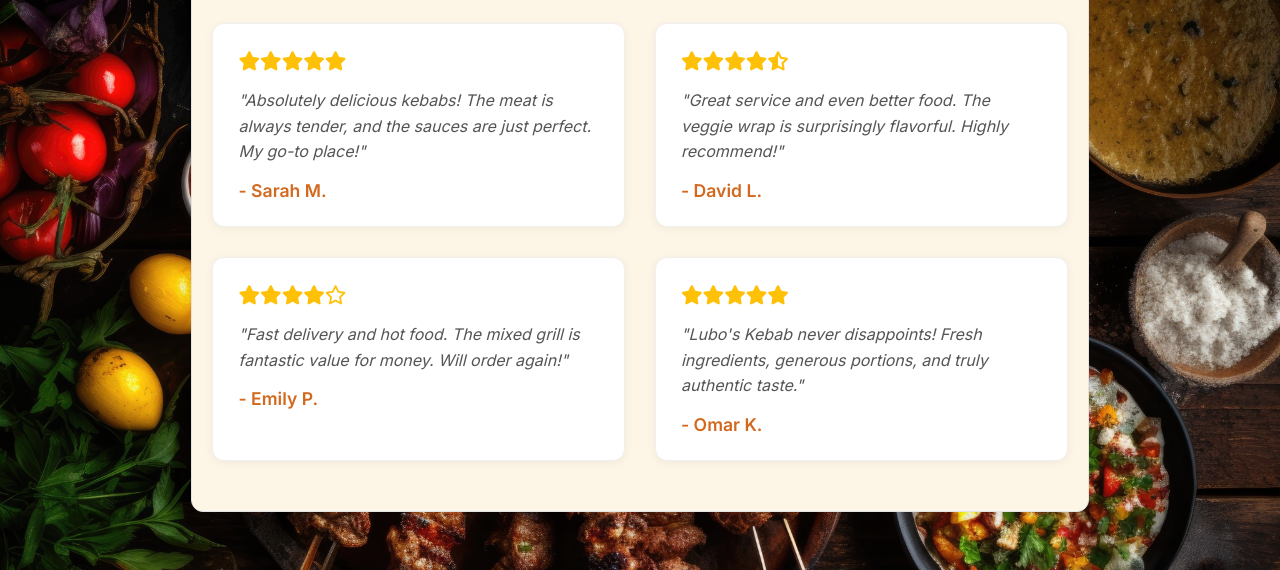
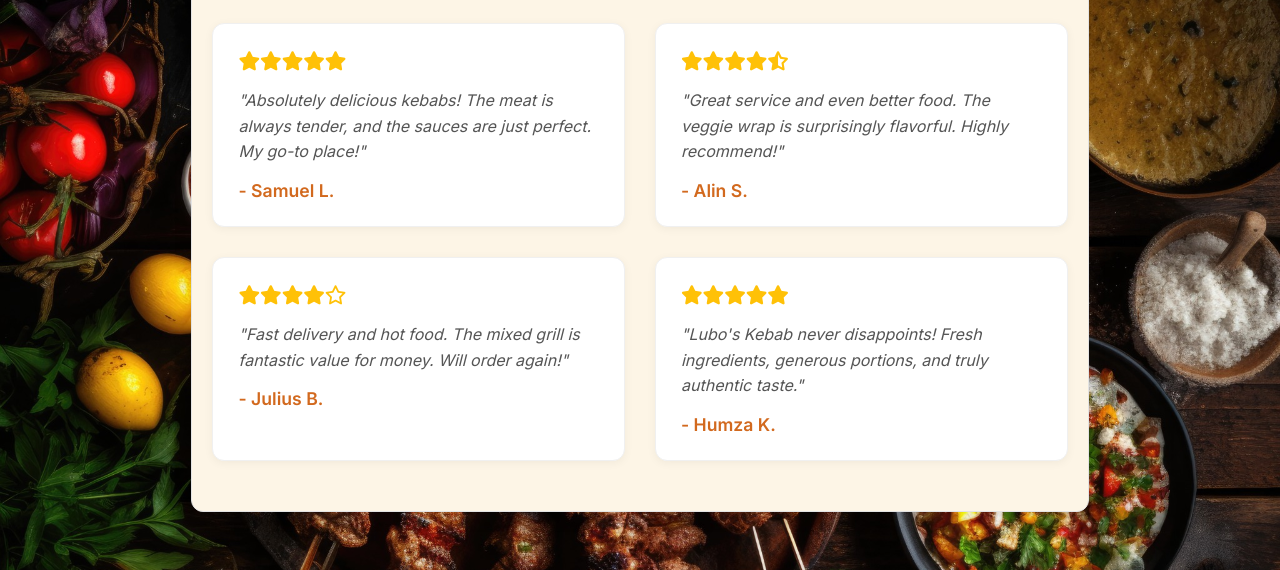
Before and after one commit to Kebabs69/Lubo-Kebab-App, a website: page public/index.html in a window 1280 px wide. Shown: the part 3474-4044 px from the top of the page. Drawn offline with Linux system fonts and the light colour scheme; sample sign-in values are in the browser's storage; a script that the page names is missing.

Commit message:
style: Updated reviewer names in testimonials section on index.html

```diff
--- a/public/index.html
+++ b/public/index.html
@@ -1048,28 +1048,28 @@ input[type="text"], input[type="email"], input[type="tel"], input[type="number"]
                 <i class="fas fa-star"></i><i class="fas fa-star"></i><i class="fas fa-star"></i><i class="fas fa-star"></i><i class="fas fa-star"></i>
             </div>
             <p>"Absolutely delicious kebabs! The meat is always tender, and the sauces are just perfect. My go-to place!"</p>
-            <div class="reviewer-name">- Sarah M.</div>
+            <div class="reviewer-name">- Samuel L.</div>
         </div>
         <div class="testimonial-card">
             <div class="stars">
                 <i class="fas fa-star"></i><i class="fas fa-star"></i><i class="fas fa-star"></i><i class="fas fa-star"></i><i class="fas fa-star-half-alt"></i>
             </div>
             <p>"Great service and even better food. The veggie wrap is surprisingly flavorful. Highly recommend!"</p>
-            <div class="reviewer-name">- David L.</div>
+            <div class="reviewer-name">- Alin S.</div>
         </div>
         <div class="testimonial-card">
             <div class="stars">
                 <i class="fas fa-star"></i><i class="fas fa-star"></i><i class="fas fa-star"></i><i class="fas fa-star"></i><i class="far fa-star"></i>
             </div>
             <p>"Fast delivery and hot food. The mixed grill is fantastic value for money. Will order again!"</p>
-            <div class="reviewer-name">- Emily P.</div>
+            <div class="reviewer-name">- Julius B.</div>
         </div>
         <div class="testimonial-card">
             <div class="stars">
                 <i class="fas fa-star"></i><i class="fas fa-star"></i><i class="fas fa-star"></i><i class="fas fa-star"></i><i class="fas fa-star"></i>
             </div>
             <p>"Lubo's Kebab never disappoints! Fresh ingredients, generous portions, and truly authentic taste."</p>
-            <div class="reviewer-name">- Omar K.</div>
+            <div class="reviewer-name">- Humza K.</div>
         </div>
     </div>
 </section>
```
